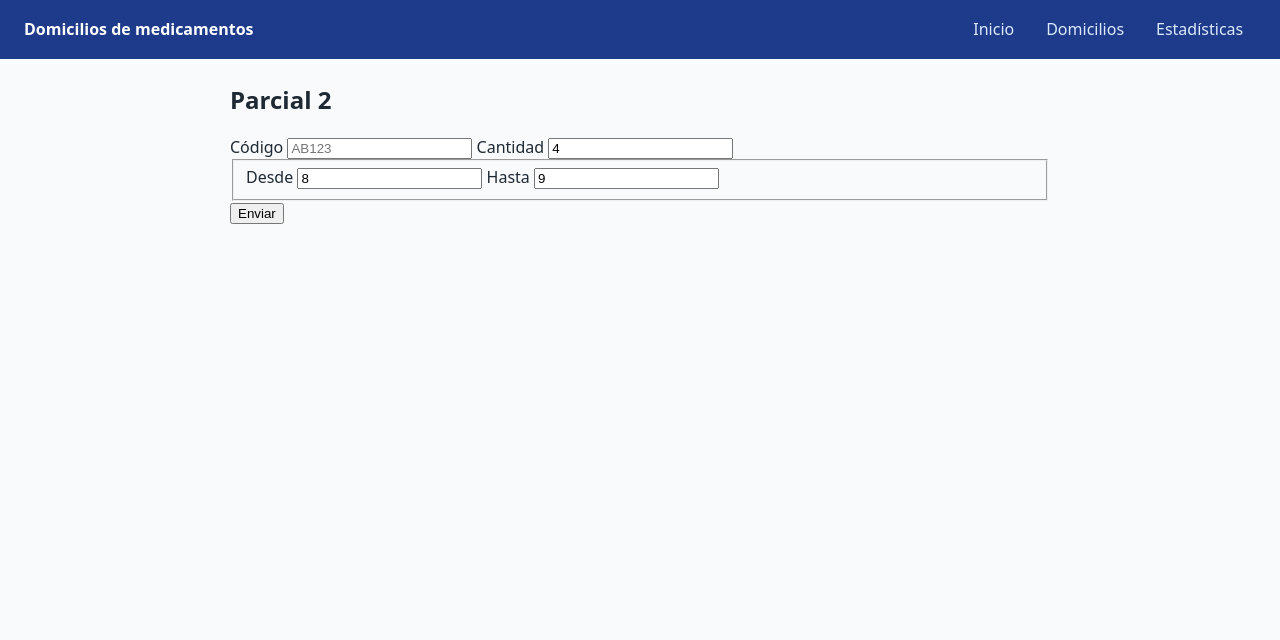
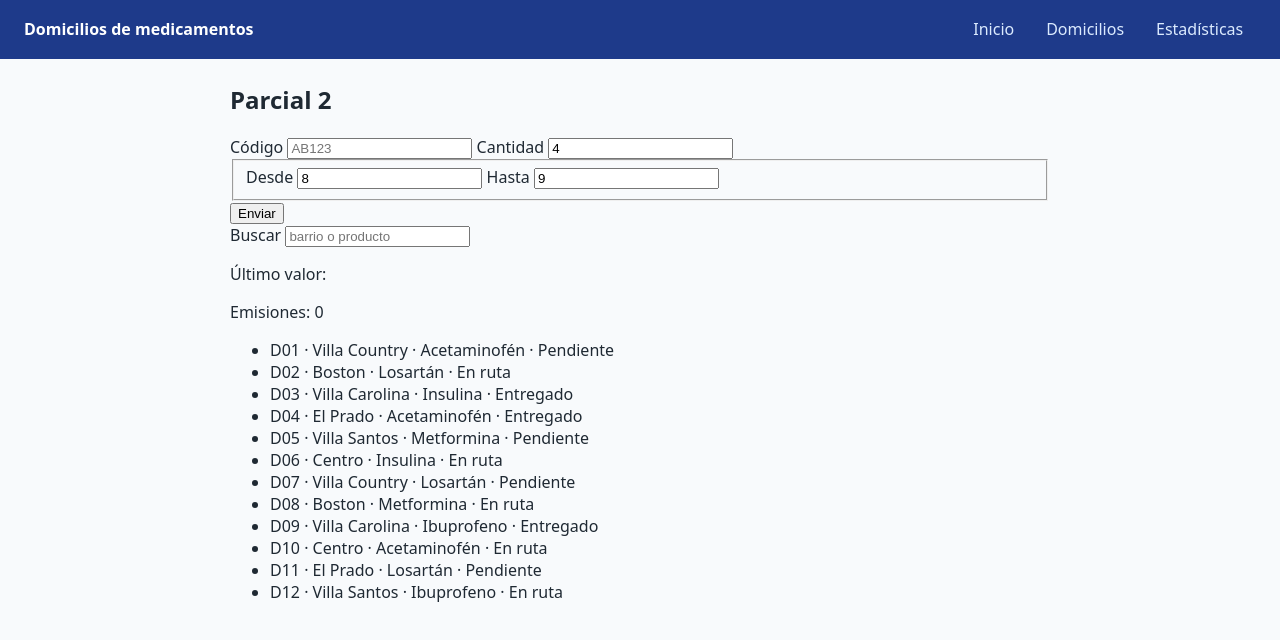
Before and after one commit to mcamila28/taller07-angular, an Angular app: page /parcial2 in a window 1280 px wide. Shown: the top 640 px of the page. Built offline with nearby package versions, Linux system fonts and the light colour scheme.

Commit message:
parcial2: R2 busqueda reactiva

```diff
--- a/src/app/parcial2/parcial2.html
+++ b/src/app/parcial2/parcial2.html
@@ -1,6 +1,6 @@
 <h2>Parcial 2</h2>
 
-<!-- R1 -->
+
 <form [formGroup]="form" (ngSubmit)="enviar()" novalidate>
   <label>
     Código
@@ -50,3 +50,19 @@
 
   <button type="submit">Enviar</button>
 </form>
+
+
+<label>
+  Buscar
+  <input [formControl]="buscar" placeholder="barrio o producto" />
+</label>
+<p>Último valor: {{ busqueda().valor }}</p>
+<p>Emisiones: {{ busqueda().n }}</p>
+
+<ul>
+  @for (d of resultados(); track d.codigo) {
+    <li>{{ d.codigo }} · {{ d.barrio }} · {{ d.producto }} · {{ d.estado }}</li>
+  } @empty {
+    <li>Sin resultados.</li>
+  }
+</ul>
```
